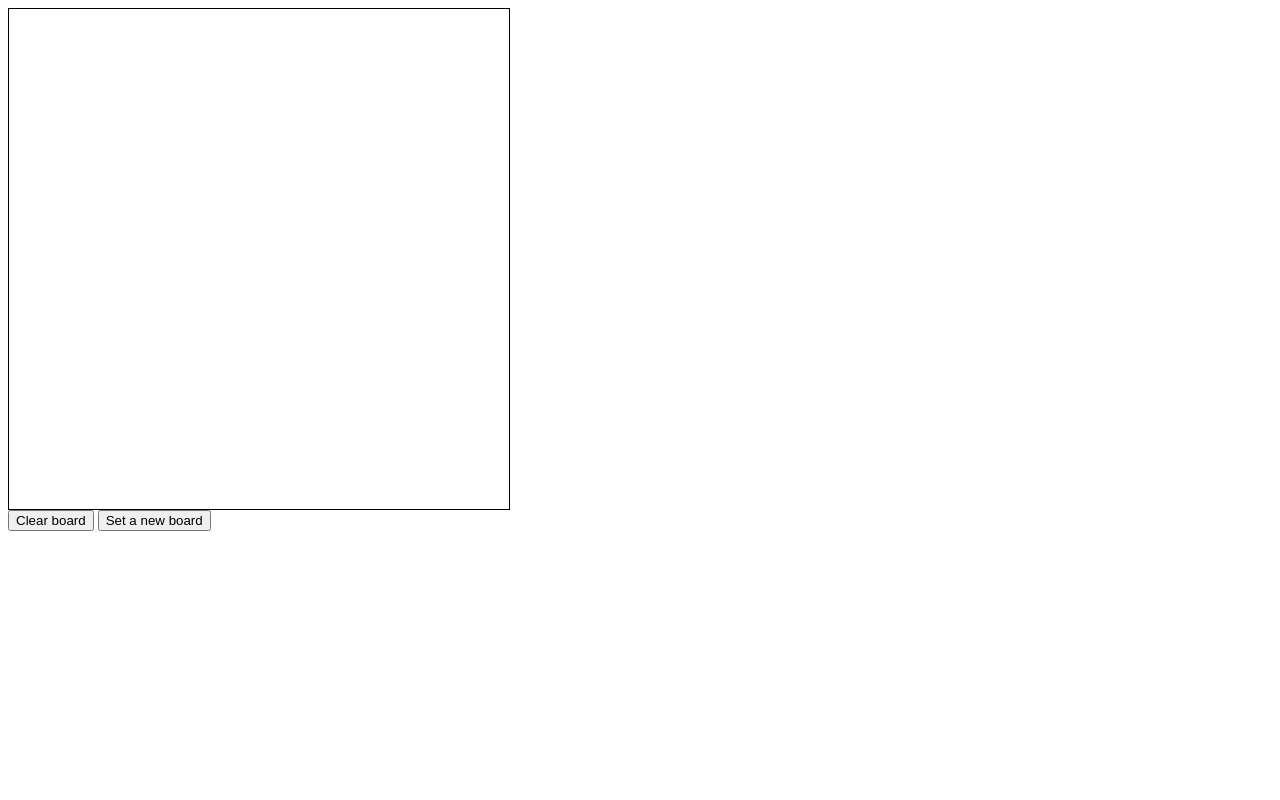
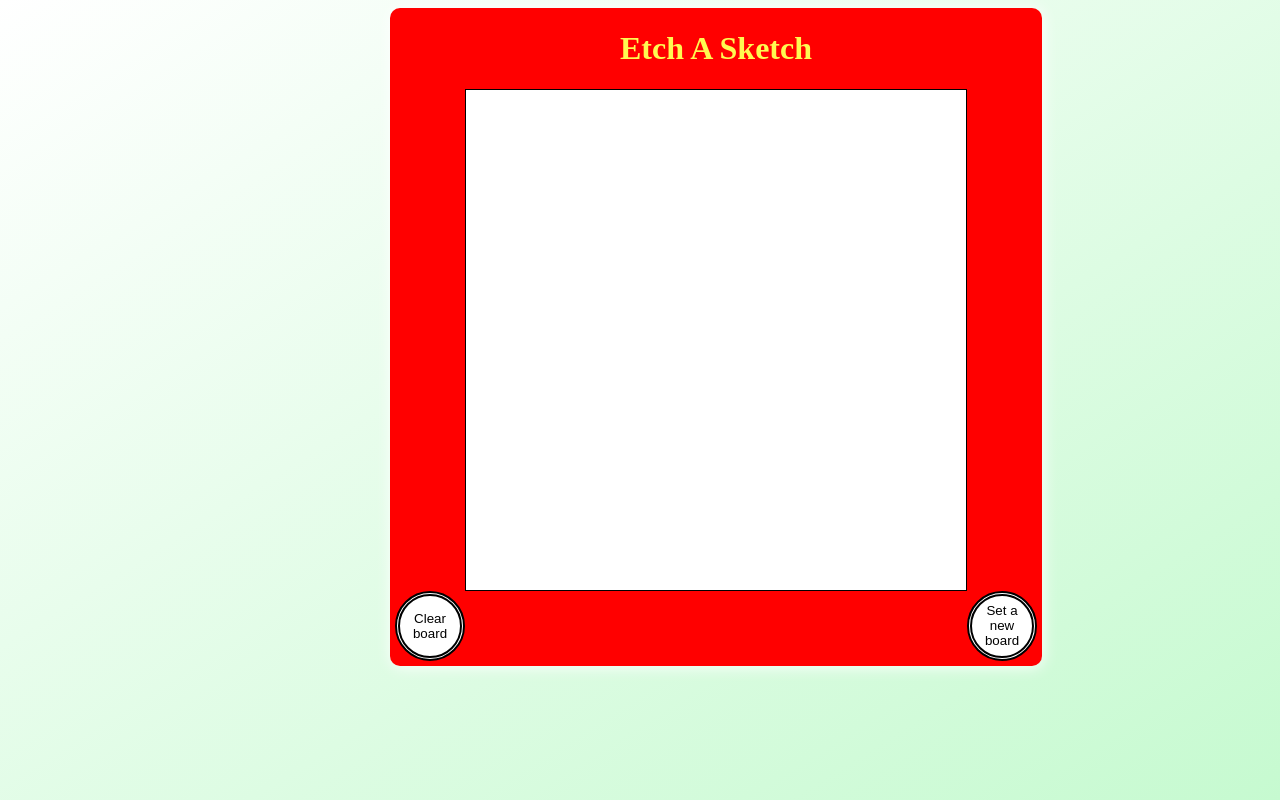
Before and after one commit to SpyingEnvelope/etchasketch, a plain HTML site: page index.html in a window 1280 px wide. Drawn offline with Linux system fonts and the light colour scheme.

Commit message:
added background and some styling. project finished

```diff
--- a/index.html
+++ b/index.html
@@ -4,6 +4,11 @@
         <title>Etch a sketch</title>
         <meta charset="UTF-8">
         <style>
+            html {
+                min-height: 100%;
+                background-image: linear-gradient(to bottom right, white, #C6FAD0);
+            }
+
             .etchcontainer {
                 display: grid;
                 border: 1px solid black;
@@ -11,6 +16,54 @@
                 grid-template-rows: repeat(12, 1fr);
                 width: 500px;
                 height: 500px;
+            }
+
+            .maincontainer {
+                position: absolute;
+                left: 50%;
+                margin-left: -250px;
+                padding-left: 75px;
+                padding-right: 75px;
+                padding-bottom: 75px;
+                padding-top: 1px;
+                background-color: red;
+                border-radius: 10px;
+                box-shadow: 1px 1px 15px white;
+                text-align: center;
+            }
+
+            .reset {
+                border: none;
+                border-radius: 50%;
+                width: 70px;
+                height: 70px;
+                position: absolute;
+                left: 5px;;
+                background-color: white;
+                border: 5px double black;
+            }
+
+            .reset:hover {
+                cursor: pointer;
+            }
+
+            .set {
+                border: none;
+                border-radius: 50%;
+                width: 70px;
+                height: 70px;
+                position: absolute;
+                right: 5px;
+                background-color: white;
+                border: 5px double black;
+            }
+
+            .set:hover {
+                cursor: pointer;
+            }
+
+            h1 {
+                color: #FFF951;
             }
 
             .white {
@@ -59,11 +112,13 @@
         </style>
     </head>
     <body>
+        <main class="maincontainer">
+            <h1 id="etchheader">Etch A Sketch</h1>
         <div class="etchcontainer">
-
         </div>
         <button class='reset'>Clear board</button>
         <button class='set'>Set a new board</button>
+    </main>
     </body>
     <script src='script.js'></script>
 </html>
```
Also changed, not shown: etchbackground.png (added), etchbackground2.png (added).
